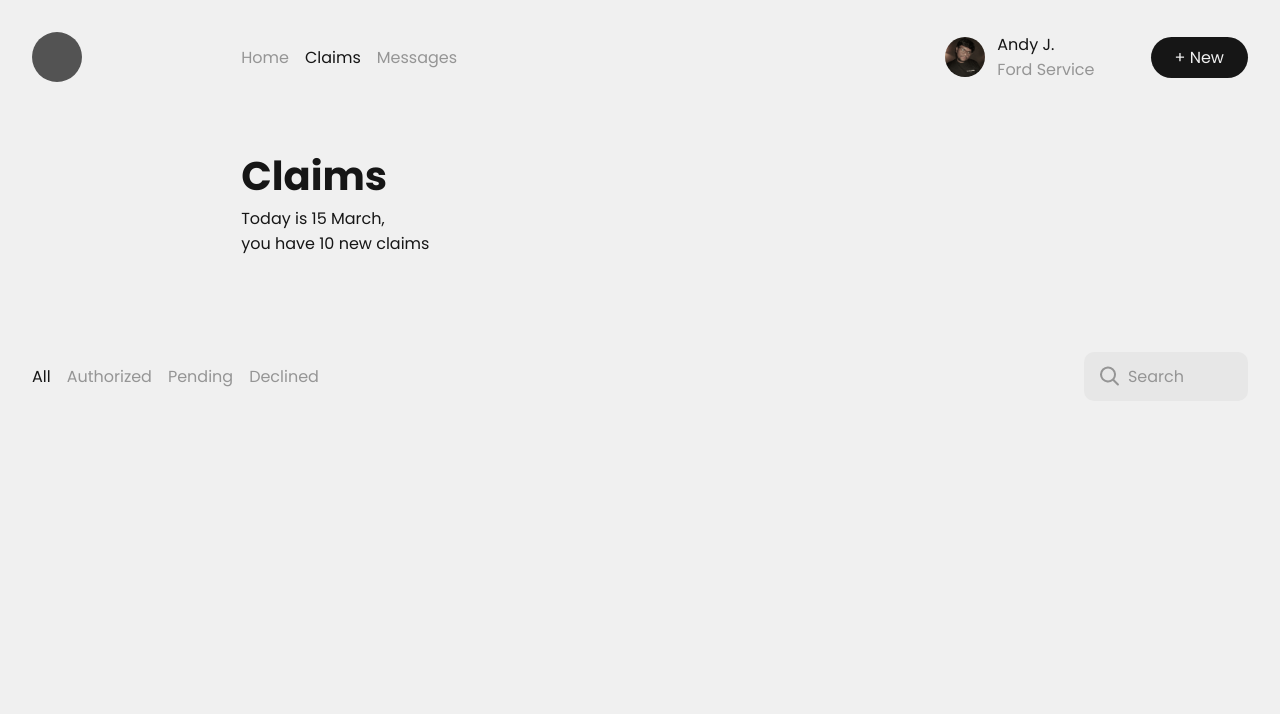
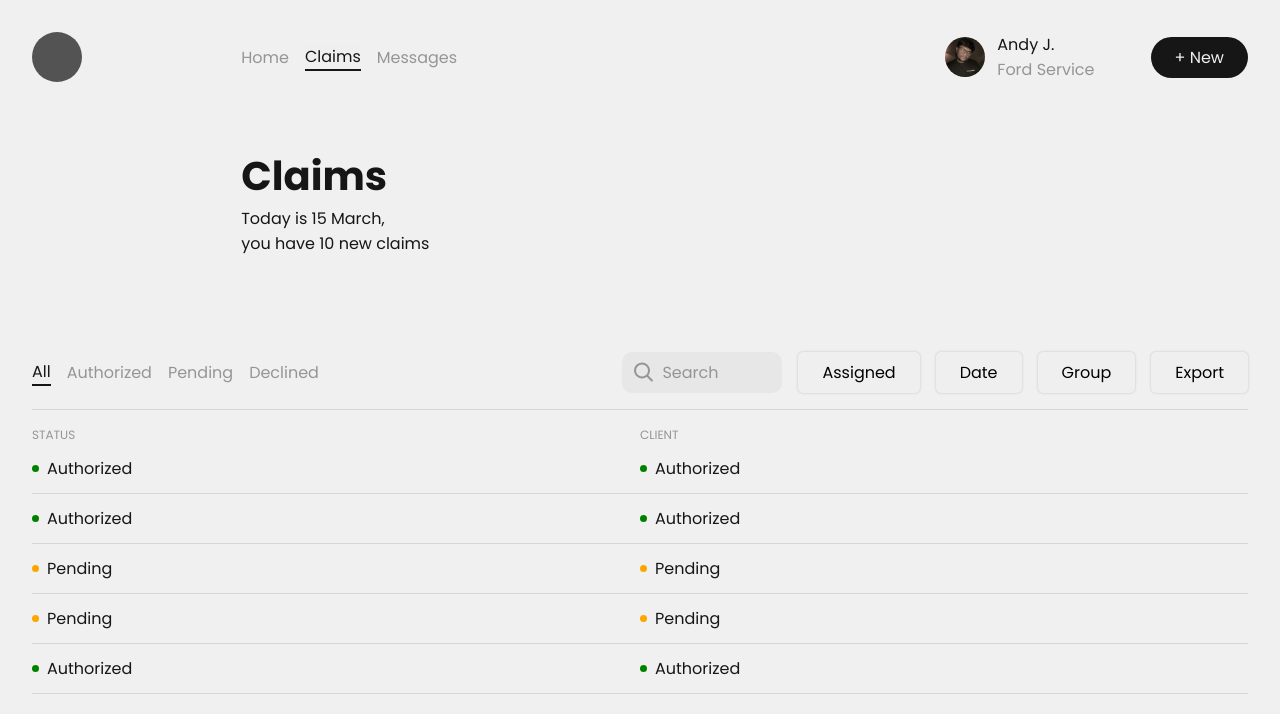
Before and after one commit to Samshh/tactiv-sass, a website: page src/pages/page2/page2.html in a window 1280 px wide. Drawn offline with Linux system fonts and the light colour scheme.

Commit message:
Claims page table progress

```diff
--- a/src/assets/_button.scss
+++ b/src/assets/_button.scss
@@ -2,14 +2,35 @@
 
 // general style
 .claims-btn,
-.card-btn {
+.card-btn,
+.table-btn,
+.ghost-btn,
+.ghost-btn-active {
   cursor: pointer;
+  border: none;
   -webkit-user-select: none;
   user-select: none;
   @include init-flex(row, auto, center, center);
+  font-size: $text-p-size;
 }
 
-// claims-btn
+// ghost
+.ghost-btn {
+  background-color: transparent;
+  color: $light-grey;
+}
+
+.ghost-btn:hover {
+  color: $black;
+  border-bottom: 2px $black solid;
+}
+
+.ghost-btn-active {
+  color: $black;
+  border-bottom: 2px $black solid;
+}
+
+// claims
 .claims-btn {
   padding: 0.5rem;
   padding-left: 1.5rem;
@@ -19,7 +40,7 @@
   color: $white;
 }
 
-// customer-card-btn
+// customer-card
 .card-btn {
   padding: 0.5rem;
   width: 100%;
@@ -35,3 +56,23 @@
   background-color: $inactive-bg;
   border: 1px $border solid;
 }
+
+.card-inactive-btn:hover {
+  color: $white;
+  background-color: $black;
+  border: 1px $black solid;
+}
+
+// table
+.table-btn {
+  padding: 0.5rem;
+  padding-left: 1.5rem;
+  padding-right: 1.5rem;
+  border-radius: 5px;
+  @include init-box-shadow();
+}
+
+.table-btn:hover {
+  color: $white;
+  background-color: $black;
+}
--- a/src/assets/_customer-card.scss
+++ b/src/assets/_customer-card.scss
@@ -12,10 +12,6 @@
     @include init-flex(row, 1rem, space-between);
     .customer-details {
       @include init-flex(row, 1rem, start, center);
-
-      .customer-icon {
-        @include init-icon();
-      }
 
       .customer-id {
         color: $light-grey;
--- /dev/null
+++ b/src/assets/_icon.scss
@@ -0,0 +1,14 @@
+@use "./util" as *;
+
+.logo-placeholder {
+  background-color: $grey;
+  @include init-icon(50px);
+}
+
+.icon-user {
+  @include init-icon();
+}
+
+.icon-empty {
+  @include init-icon();
+}
--- a/src/assets/_index.scss
+++ b/src/assets/_index.scss
@@ -3,3 +3,4 @@
 @forward "./progress";
 @forward "./customer-card";
 @forward "./table";
+@forward "./icon";
--- a/src/assets/_table.scss
+++ b/src/assets/_table.scss
@@ -28,8 +28,7 @@
 
       .search {
         background-color: $bg-dim;
-        height: 100%;
-        padding: 0.75rem;
+        padding: 0.5rem;
         padding-right: 4rem;
         border-radius: 10px;
         color: $light-grey;
@@ -41,4 +40,47 @@
       }
     }
   }
+
+  .table-separator {
+    width: 100%;
+    height: 1px;
+    background-color: $border;
+  }
+
+  .table-data {
+    width: 100%;
+    @include init-flex(row);
+    .data {
+      width: 100%;
+      font-size: $text-label-size;
+      color: $light-grey;
+      @include init-flex(column, auto, start, start);
+      .data-info {
+        font-size: $text-p-size;
+        color: $black;
+        padding-top: 0.75rem;
+        padding-bottom: 0.75rem;
+        border-bottom: 1px $border solid;
+        width: 100%;
+
+        @include init-flex(row, 0.5rem, start, center);
+
+        .table-status-active,
+        .table-status-pending,
+        .table-status-declined {
+          @include init-icon(7px);
+        }
+
+        .table-status-active {
+          background-color: green;
+        }
+        .table-status-pending {
+          background-color: orange;
+        }
+        .table-status-declined {
+          background-color: red;
+        }
+      }
+    }
+  }
 }
--- a/src/index.scss
+++ b/src/index.scss
@@ -14,10 +14,3 @@ body {
   background-color: $white;
   color: $black;
 }
-
-.logo-placeholder {
-  width: 50px;
-  height: 50px;
-  background-color: $grey;
-  border-radius: 100px;
-}
--- a/src/pages/page2/page2.html
+++ b/src/pages/page2/page2.html
@@ -12,9 +12,9 @@
         <div class="logo-placeholder"></div>
         <div class="claims-section">
           <div class="claims-nav">
-            <p>Home</p>
-            <p class="active">Claims</p>
-            <p>Messages</p>
+            <button type="button" class="ghost-btn">Home</button>
+            <button type="button" class="ghost-btn-active">Claims</button>
+            <button type="button" class="ghost-btn">Messages</button>
           </div>
           <div class="claims-main">
             <h3>Claims</h3>
@@ -40,15 +40,68 @@
       <div class="table">
         <div class="table-upper">
           <div class="table-tabs">
-            <p class="active">All</p>
-            <p>Authorized</p>
-            <p>Pending</p>
-            <p>Declined</p>
+            <button type="button" class="ghost-btn-active">All</button>
+            <button type="button" class="ghost-btn">Authorized</button>
+            <button type="button" class="ghost-btn">Pending</button>
+            <button type="button" class="ghost-btn">Declined</button>
           </div>
           <div class="table-button-tabs">
             <div class="search">
-              <img class="icon" src="/public/icons/search2.svg" alt="">
+              <img class="icon" src="/public/icons/search2.svg" alt="" />
               <p>Search</p>
+            </div>
+            <button type="button" class="table-btn">Assigned</button>
+            <button type="button" class="table-btn">Date</button>
+            <button type="button" class="table-btn">Group</button>
+            <button type="button" class="table-btn">Export</button>
+          </div>
+        </div>
+        <div class="table-separator"></div>
+        <div class="table-data">
+          <div class="data">
+            STATUS
+            <div class="data-info">
+              <div class="table-status-active"></div>
+              Authorized
+            </div>
+            <div class="data-info">
+              <div class="table-status-active"></div>
+              Authorized
+            </div>
+            <div class="data-info">
+              <div class="table-status-pending"></div>
+              Pending
+            </div>
+            <div class="data-info">
+              <div class="table-status-pending"></div>
+              Pending
+            </div>
+            <div class="data-info">
+              <div class="table-status-active"></div>
+              Authorized
+            </div>
+          </div>
+          <div class="data">
+            CLIENT
+            <div class="data-info">
+              <div class="table-status-active"></div>
+              Authorized
+            </div>
+            <div class="data-info">
+              <div class="table-status-active"></div>
+              Authorized
+            </div>
+            <div class="data-info">
+              <div class="table-status-pending"></div>
+              Pending
+            </div>
+            <div class="data-info">
+              <div class="table-status-pending"></div>
+              Pending
+            </div>
+            <div class="data-info">
+              <div class="table-status-active"></div>
+              Authorized
             </div>
           </div>
         </div>
--- a/src/styles-pages/_page2.scss
+++ b/src/styles-pages/_page2.scss
@@ -14,14 +14,6 @@
         .claims-nav {
           height: 50px;
           @include init-flex(row, 1rem, start, center);
-          p {
-            cursor: pointer;
-            color: $light-grey;
-          }
-
-          .active {
-            color: $black;
-          }
         }
 
         .claims-main {
```
Also changed, not shown: src/pages/page1/page1.html (+4 -4 lines), src/index.css, 1 other file.
